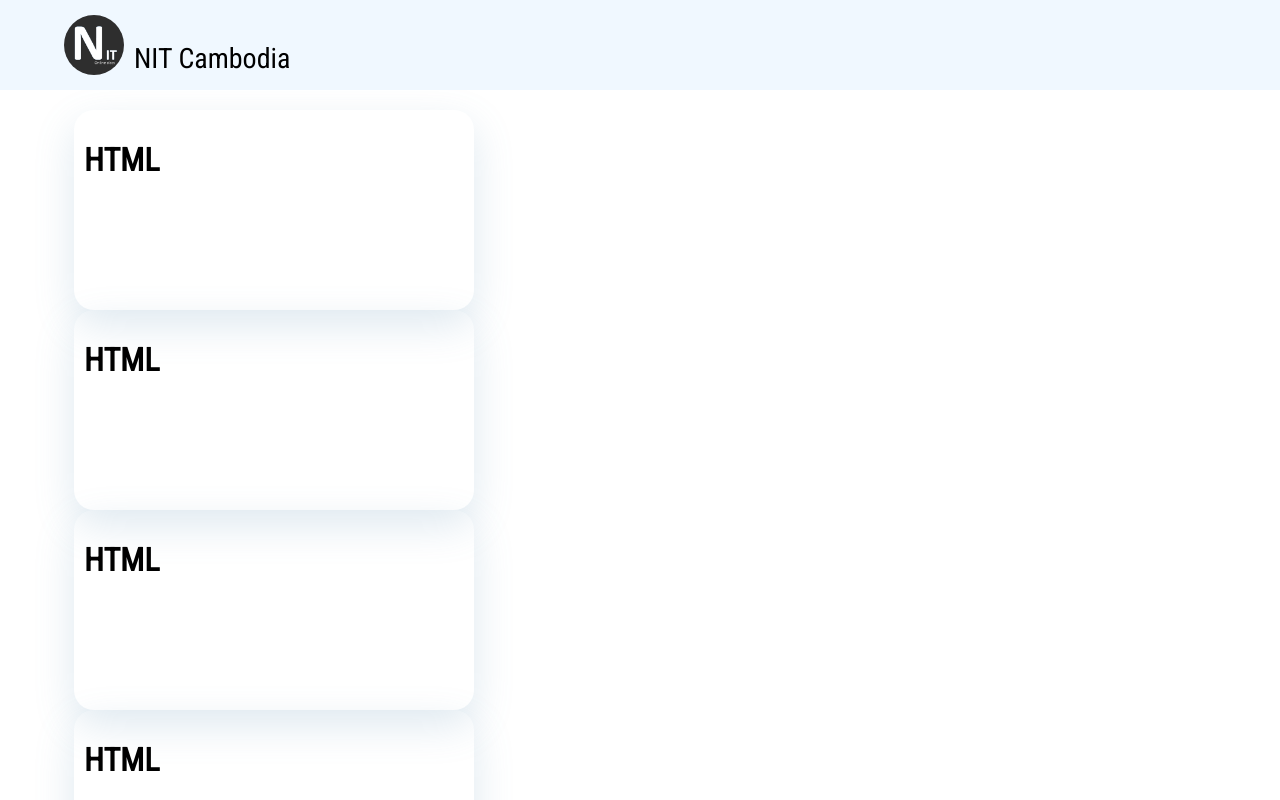
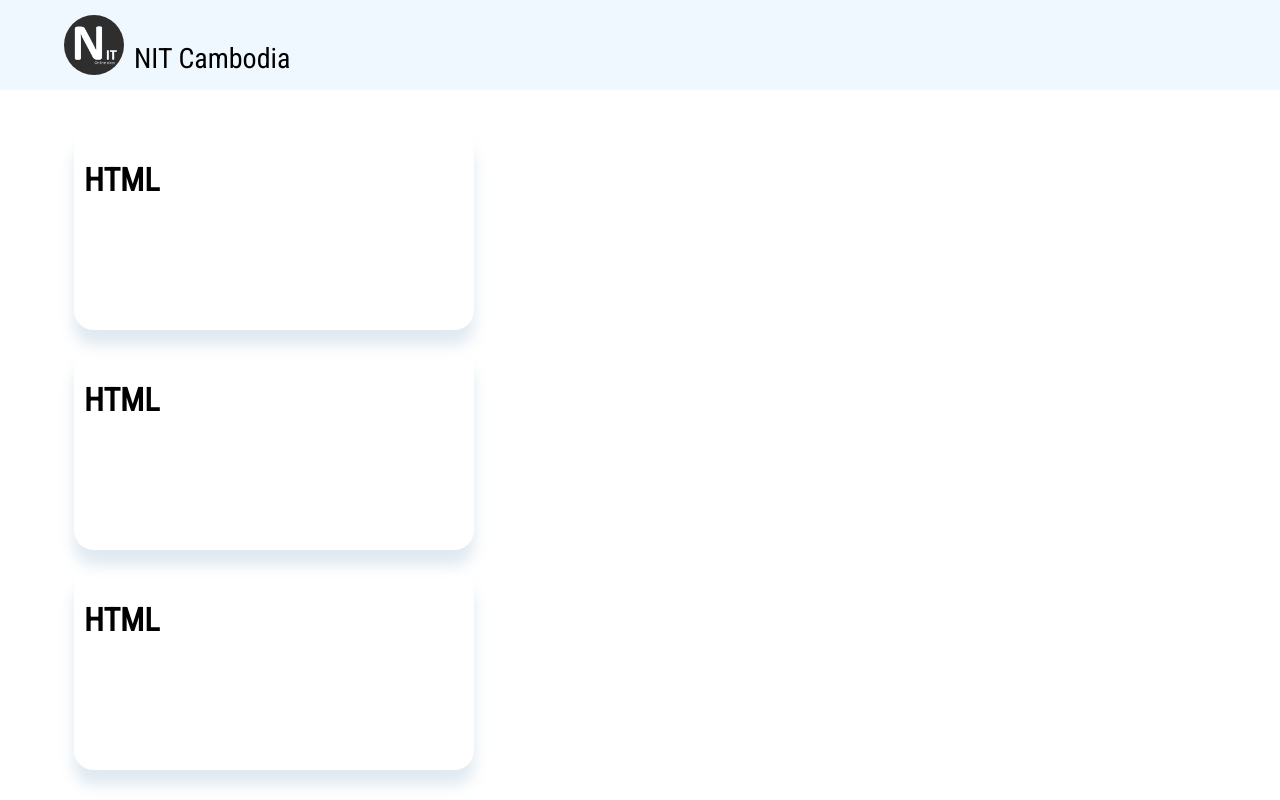
Before and after one commit to vannakdy/nit_nextjs_web, a Next.js app: page / in a window 1280 px wide. Built offline with nearby package versions, Linux system fonts and the light colour scheme.

Commit message:
home page

```diff
--- a/pages/component/cart/ImageCart.module.css
+++ b/pages/component/cart/ImageCart.module.css
@@ -10,10 +10,11 @@
 .cart_container{
     /* width: 70%;
     height: 85%; */
+    margin-top: 20px;
     background-color: "gray";
     height: 200px;
     width : 400px;
     border-radius: 20px;
-    box-shadow: 0px 15px 40px #5d8fb233;
+    box-shadow: 0px 15px 15px #5d8fb233;
     padding: 10px;
 }
--- a/styles/Home.module.css
+++ b/styles/Home.module.css
@@ -1,3 +1,5 @@
+
+
 /* .container {
   padding: 0 2rem;
 }
```
